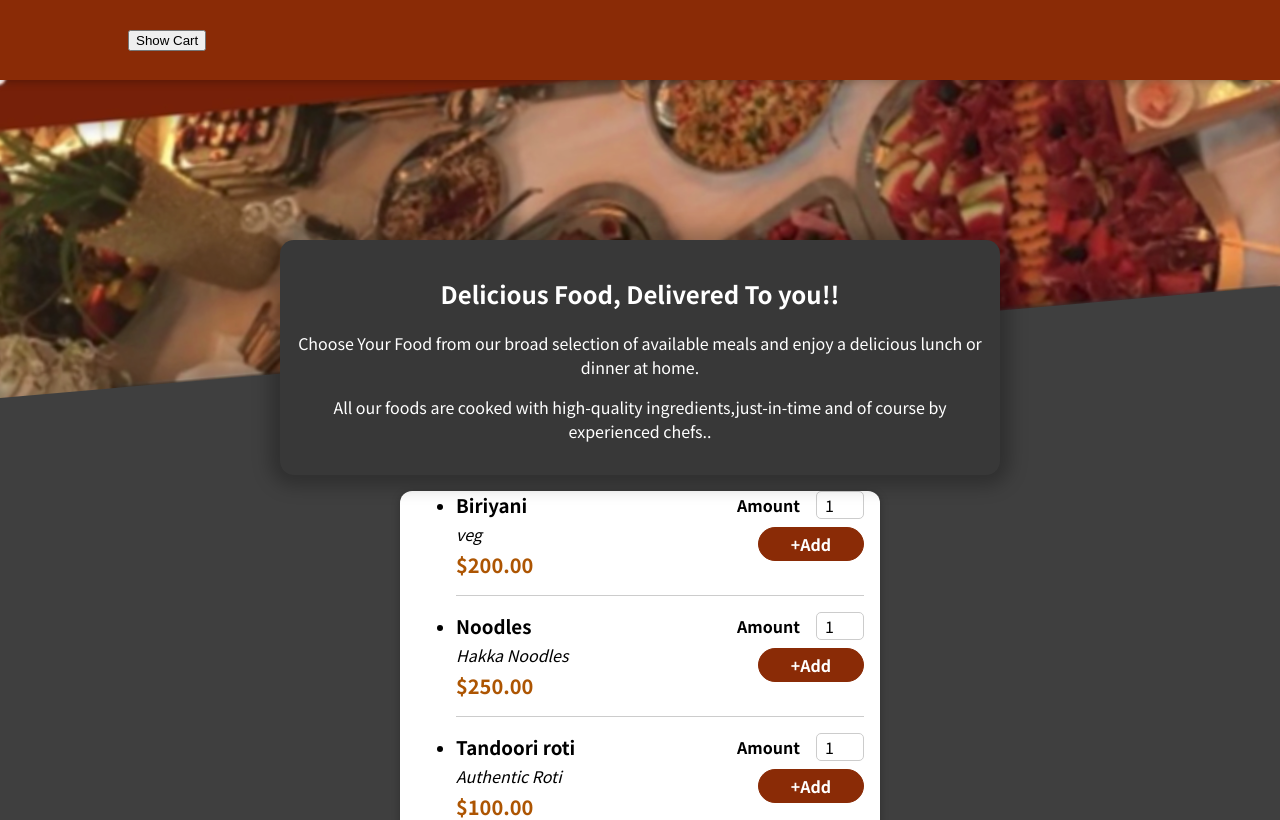
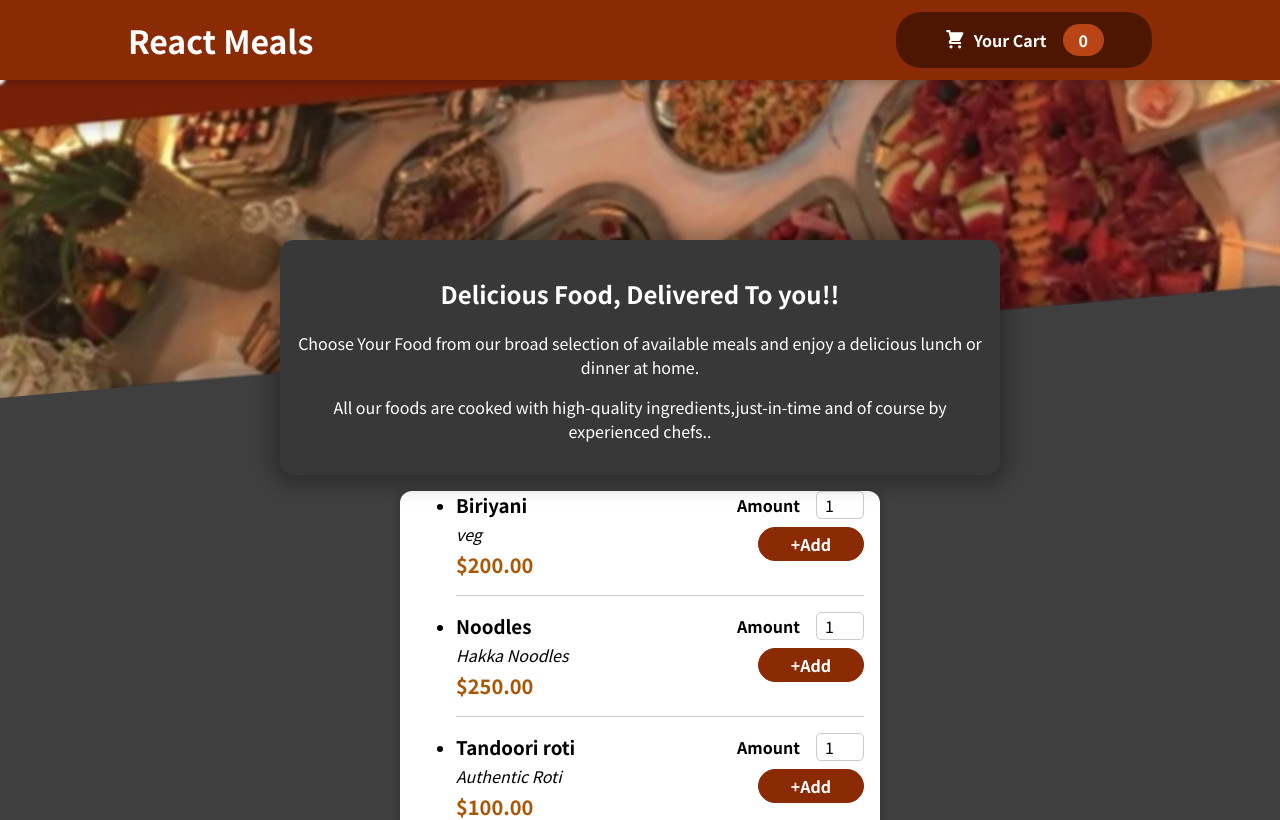
Before and after one commit to reshmalb/OrderFoodApp, a React (Create React App) app: page / in a window 1280 px wide. Shown: the top 820 px of the page. Built offline with nearby package versions, Linux system fonts and the light colour scheme.

Commit message:
cart context added

```diff
--- a/src/Components/Cart/CartIcon.js
+++ b/src/Components/Cart/CartIcon.js
@@ -0,0 +1,13 @@
+const CartIcon = () => {
+    return (
+      <svg
+        xmlns='http://www.w3.org/2000/svg'
+        viewBox='0 0 20 20'
+        fill='currentColor'
+      >
+        <path d='M3 1a1 1 0 000 2h1.22l.305 1.222a.997.997 0 00.01.042l1.358 5.43-.893.892C3.74 11.846 4.632 14 6.414 14H15a1 1 0 000-2H6.414l1-1H14a1 1 0 00.894-.553l3-6A1 1 0 0017 3H6.28l-.31-1.243A1 1 0 005 1H3zM16 16.5a1.5 1.5 0 11-3 0 1.5 1.5 0 013 0zM6.5 18a1.5 1.5 0 100-3 1.5 1.5 0 000 3z' />
+      </svg>
+    );
+  };
+
+  export default CartIcon;
--- a/src/Components/Layout/Header.js
+++ b/src/Components/Layout/Header.js
@@ -1,13 +1,15 @@
 import React ,{Fragment}from 'react';
 import mealsImage from '../../assets/FoodHeader.png'
 import classes from './Header.module.css'
+import HeaderCartButton from './HeaderCartButton';
 
 const Header=props=>{
    return(
     <Fragment>
         <header className={classes.header}>
+            <h1>React Meals</h1>
 
-           <button onClick={props.onShowCart}>Show Cart</button>
+           <HeaderCartButton onClick={props.onShowCart}>Show Cart</HeaderCartButton>
         </header>
             <div className={classes['main-image']}>
                 <img src={mealsImage} alt="delicious food"></img>
--- /dev/null
+++ b/src/Components/Layout/HeaderCartButton.js
@@ -0,0 +1,27 @@
+import React,{useContext} from 'react';
+import CartContext from '../../Context-Store/CartContext';
+import CartIcon from '../Cart/CartIcon';
+import classes from './HeaderCartButton.module.css';
+
+const HeaderCartButton=(props)=>{
+
+    const cartCtx = useContext(CartContext);
+
+    console.log("Cart=",cartCtx.items.amount)
+    const numberOfCartItems  = cartCtx.items.reduce((curNumber,item)=>{
+        return curNumber+item.amount;
+    },0);
+
+        console.log("number",numberOfCartItems)
+
+    return (
+        <button className={classes.button} onClick={props.onClick}>
+            <span className={classes.icon}> <CartIcon/></span>
+            <span>Your Cart</span>
+            <span className={classes.badge}>{numberOfCartItems}</span>
+
+        </button>
+    )
+}
+
+export default HeaderCartButton;
--- /dev/null
+++ b/src/Components/Layout/HeaderCartButton.module.css
@@ -0,0 +1,59 @@
+.button {
+    cursor: pointer;
+    font: inherit;
+    border: none;
+    background-color: #4d1601;
+    color: white;
+    padding: 0.75rem 3rem;
+    display: flex;
+    justify-content: space-around;
+    align-items: center;
+    border-radius: 25px;
+    font-weight: bold;
+  }
+
+  .button:hover,
+  .button:active {
+    background-color: #2c0d00;
+  }
+
+  .icon {
+    width: 1.35rem;
+    height: 1.35rem;
+    margin-right: 0.5rem;
+  }
+
+  .badge {
+    background-color: #b94517;
+    padding: 0.25rem 1rem;
+    border-radius: 25px;
+    margin-left: 1rem;
+    font-weight: bold;
+  }
+
+  .button:hover .badge,
+  .button:active .badge {
+    background-color: #92320c;
+  }
+
+  .bump {
+    animation: bump 300ms ease-out;
+  }
+
+  @keyframes bump {
+    0% {
+      transform: scale(1);
+    }
+    10% {
+      transform: scale(0.9);
+    }
+    30% {
+      transform: scale(1.1);
+    }
+    50% {
+      transform: scale(1.15);
+    }
+    100% {
+      transform: scale(1);
+    }
+  }
--- a/src/Components/Meals/AvailableMeals.js
+++ b/src/Components/Meals/AvailableMeals.js
@@ -32,7 +32,10 @@ const DUMMY_MEALS=[{
 
 const AvailableMeals=()=>{
     const mealsList=DUMMY_MEALS.map(meal=>
-        <MealItem key={meal.id} name={meal.name}
+        <MealItem
+        key={meal.id}
+        id={meal.id}
+        name={meal.name}
         description={meal.description}
         price={meal.price}></MealItem>)
 
--- a/src/Components/Meals/Mealitem/MealItem.js
+++ b/src/Components/Meals/Mealitem/MealItem.js
@@ -1,11 +1,22 @@
-import React from "react";
+import React,{useContext} from "react";
 import classes from './MealItem.module.css'
 import Mealitemform from "../Mealitemform";
+import CartContext from "../../../Context-Store/CartContext";
 
 
 const MealItem=(props)=>{
+   const cartCtx=useContext(CartContext);
 
     const price=`$${ props.price.toFixed(2) }`;
+
+    const addToCartHandler=(amount)=>{
+        console.log("amount=",amount)
+        cartCtx.addItem({
+            id:props.id,
+        name:props.name,
+        amount:amount,
+    price:props.price    })
+    }
 
 
     return(
@@ -14,7 +25,7 @@ const MealItem=(props)=>{
             <div className={classes.name}>
                 <h3>{props.name}</h3>
             </div>
-            <div className={classes.description}>
+            <div className={classes.description} >
                 {props.description}
                 </div>
             <div className={classes.price}>
@@ -22,7 +33,7 @@ const MealItem=(props)=>{
                 </div>
 
         </li>
-        <Mealitemform></Mealitemform>
+        <Mealitemform onAddToCart={addToCartHandler} ></Mealitemform>
         </div>
 
    )
--- /dev/null
+++ b/src/Context-Store/CartProvider.js
@@ -0,0 +1,46 @@
+
+import React,{useReducer} from "react";
+import CartContext from "./CartContext";
+
+
+const defaultCartState={
+    items:[],
+    totalAmount:0
+};
+const cartReducer=(state,action)=>{
+    if(action.type==='ADD_CART_ITEM'){
+        const updatedItems=state.items.concat(action.items);
+        const newTotalAmount=state.totalAmount+
+                      (action.items.price)*(action.items.amount)
+        return { items:updatedItems,
+        totalAmount:newTotalAmount}
+
+    }
+    return defaultCartState;
+}
+
+const CartProvider=props=>{
+   const [cartState,dispatchCartAction]=useReducer(cartReducer,defaultCartState)
+
+        const addItemToCartHandler=(item)=>{
+            dispatchCartAction({type:'ADD_CART_ITEM',items:item})
+
+        }
+        const removeItemFromCartHandler=(id)=>{
+            dispatchCartAction({type:'REMOVE_CART_ITEM'})
+
+            }
+        const cartContext={
+                            items:cartState.items,
+                            totalAmount:cartState.totalAmount,
+                            addItem:addItemToCartHandler,
+                            removeItem:removeItemFromCartHandler
+                        };
+
+
+             return(<CartContext.Provider value={cartContext}>
+                 {props.children}
+                </CartContext.Provider>);
+};
+
+export default CartProvider;
```
Also changed, not shown: src/App.js (+8 -4 lines).
